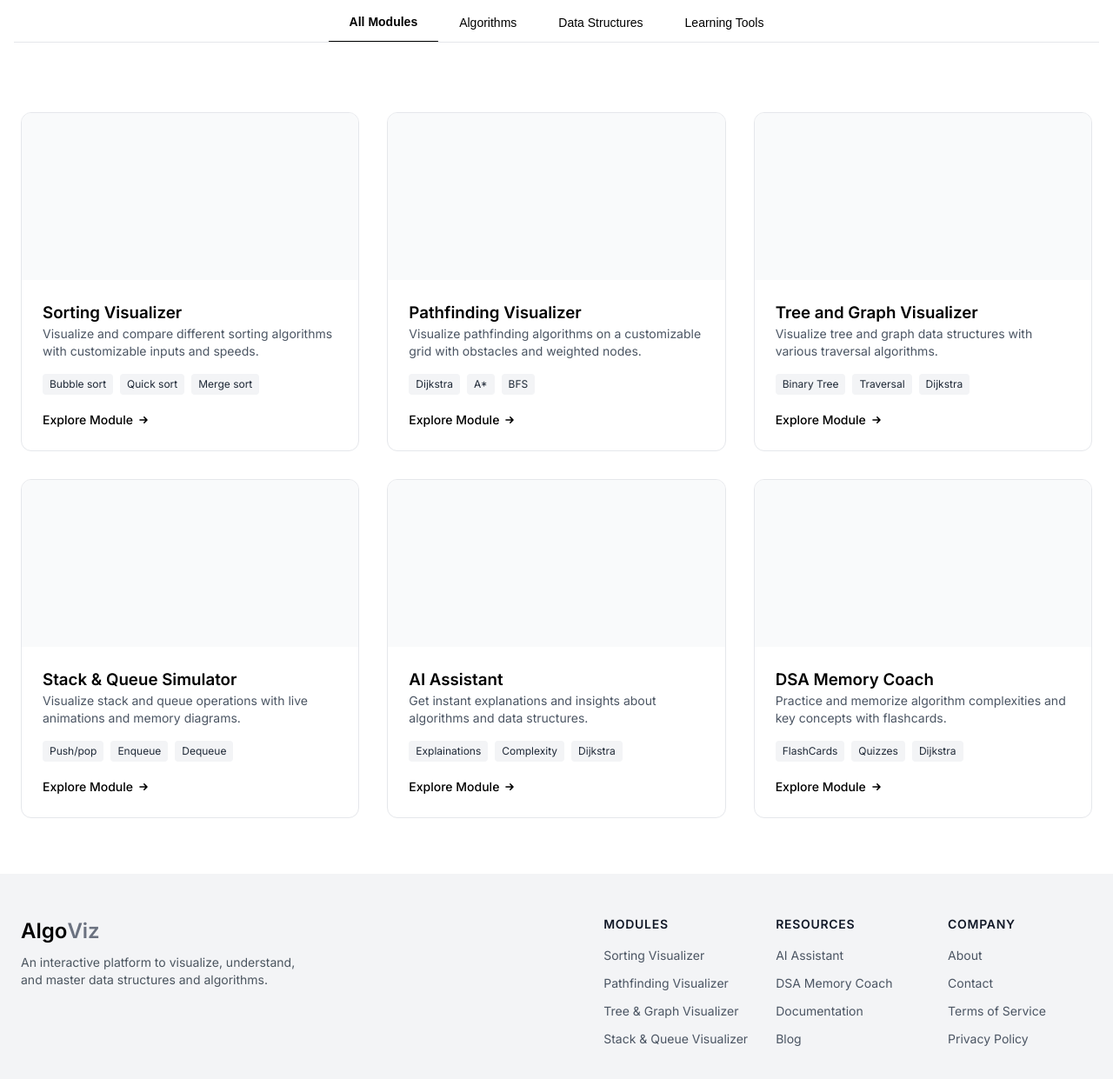
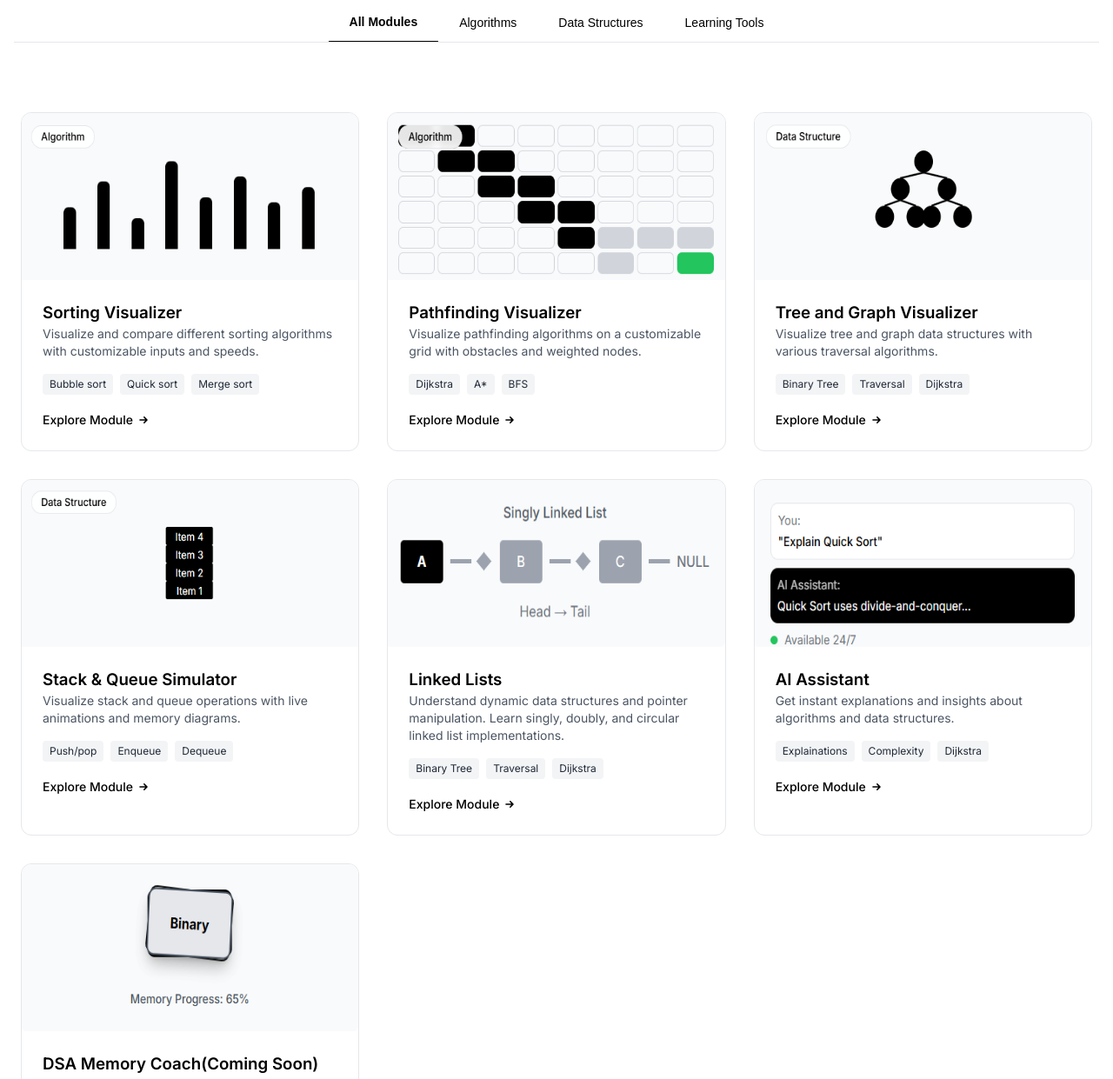
Before and after one commit to AnuragDubey007/AlgoViz, a plain HTML site: page explore.html in a window 1280 px wide. Shown: the part 357-1598 px from the top of the page at 87% size. Drawn offline with Linux system fonts and the light colour scheme.

Commit message:
Added explore modules images

```diff
--- a/explore.html
+++ b/explore.html
@@ -1,7 +1,8 @@
 <!DOCTYPE html>
 <html lang="en">
 <head>
-
+    <meta charset="UTF-8">
+    <meta name="viewport" content="width=device-width, initial-scale=1.0">
     <title>Explore</title>
     <link rel="stylesheet" href="styles/nav.css">
     <link rel="stylesheet" href="styles/body.css">
--- a/scripts/explore.js
+++ b/scripts/explore.js
@@ -11,7 +11,9 @@ function generateModuleCards(modulesArray){
 
         card.innerHTML=
         `
-            <div class="explore-card-up"></div>
+            <div class="explore-card-up">
+                <img src="${Module.image}" alt="${Module.title}" class="explore-card-image">
+            </div>
             <div class="explore-card-down">
                 <h3>${Module.title}</h3>
                 <p class="explore-card-para">
--- a/scripts/exploreModulesData.js
+++ b/scripts/exploreModulesData.js
@@ -7,7 +7,7 @@ export const modules = [{
         thirdTag:"Merge sort"
     },
     category:"Algorithms",
-    image:"images/HomePageImages/Sorting Visualizer.png",
+    image:'../images/ExplorePageImages/explore-sorting.png',
     link:"#"
  },
  {
@@ -19,7 +19,7 @@ export const modules = [{
         thirdTag:"BFS"
     },
     category:"Algorithms",
-    image: "images/HomePageImages/Pathfinding Visualizer.png",
+    image: "../images/ExplorePageImages/explore-pathfinding.png",
     link: "#"
   },
   {
@@ -31,6 +31,7 @@ export const modules = [{
         thirdTag:"Dijkstra"
     },
     category: "Data Structures",
+    image: "../images/ExplorePageImages/explore-tree.png",
     link: "#"
   },
   {
@@ -42,7 +43,19 @@ export const modules = [{
         thirdTag:"Dequeue"
     },
     category: "Data Structures",
-    image: "images/HomePageImages/StackQueue.png",
+    image: "../images/ExplorePageImages/explore-stack.png",
+    link: "#"
+  },
+  {
+    title: "Linked Lists",
+    description: "Understand dynamic data structures and pointer manipulation. Learn singly, doubly, and circular linked list implementations.",
+    tags:{
+        firstTag:"Binary Tree",
+        secondTag:"Traversal",
+        thirdTag:"Dijkstra"
+    },
+    category: "Data Structures",
+    image: "../images/ExplorePageImages/explore-linked-list.png",
     link: "#"
   },
   {
@@ -54,10 +67,11 @@ export const modules = [{
         thirdTag:"Dijkstra"
     },
     category: "Learning Tools",
+    image: "../images/ExplorePageImages/explore-ai-assistant.png",
     link: "#"
   },
   {
-    title: "DSA Memory Coach",
+    title: "DSA Memory Coach(Coming Soon)",
     description: "Practice and memorize algorithm complexities and key concepts with flashcards.",
    tags:{
         firstTag:"FlashCards",
@@ -65,6 +79,7 @@ export const modules = [{
         thirdTag:"Dijkstra"
     },
     category: "Learning Tools",
+    image: "../images/ExplorePageImages/explore-dsa-coach.png",
     link: "#"
   }
   // Add more modules later
--- a/styles/explore.css
+++ b/styles/explore.css
@@ -151,9 +151,16 @@
 }
 
 .explore-card-up{
-    background-color: rgb(249 250 251);
+    /* background-color: rgb(249 250 251); */
     height: 12rem;
-    position: relative;
+    width:100%;
+    /* position: relative; */
+}
+.explore-card-image {
+    width: 100%;
+    height: 100%;
+    /* object-fit: cover; */
+    transition: transform 0.3s ease;
 }
 .explore-card-down{
     padding: 1.5rem;
```
Also changed, not shown: images/ExplorePageImages/explore-ai-assistant.png (added), images/ExplorePageImages/explore-coming-soon.png (added), images/ExplorePageImages/explore-dsa-coach.png (added), images/ExplorePageImages/explore-linked-list.png (added), images/ExplorePageImages/explore-pathfinding.png (added), images/ExplorePageImages/explore-sorting.png (added), images/ExplorePageImages/explore-stack.png (added), images/ExplorePageImages/explore-tree.png (added).
